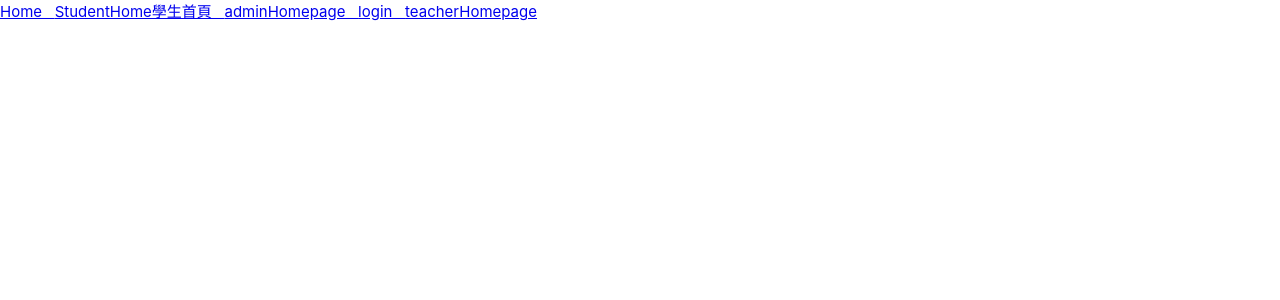
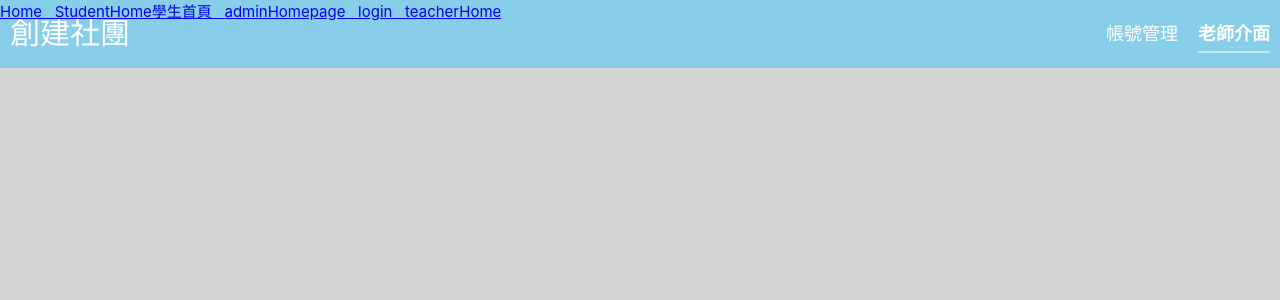
Before and after one commit to Vincent1020/club_Management_System, a Vue app: page /CreateClub in a window 1280 px wide. Shown: the top 300 px of the page. Built offline with nearby package versions, Linux system fonts and the light colour scheme.

Commit message:
2024/7/3 18:06 更新

```diff
--- a/src/App.vue
+++ b/src/App.vue
@@ -10,7 +10,7 @@ import { RouterLink, RouterView } from 'vue-router'
         <RouterLink to="/StudentHome">StudentHome學生首頁&nbsp;&nbsp;&nbsp;</RouterLink>
         <RouterLink to="/adminHomepage">adminHomepage&nbsp;&nbsp;&nbsp;</RouterLink>
         <RouterLink to="/login">login&nbsp;&nbsp;&nbsp;</RouterLink>
-        <RouterLink to="/teacherHomepage">teacherHomepage</RouterLink>
+        <RouterLink to="/teacherHome">teacherHome</RouterLink>
 
       </nav>
     </div>
--- a/src/router/index.js
+++ b/src/router/index.js
@@ -36,9 +36,9 @@ const router = createRouter({
       component: () => import('../views/Login/Verify.vue')
     },
     {
-      path: '/TeacherHomepage',
-      name: 'TeacherHomepage',
-      component: () => import('../views/Teacher/TeacherHomepage.vue')
+      path: '/TeacherHome',
+      name: 'TeacherHome',
+      component: () => import('../views/Teacher/TeacherHome.vue')
     },
     {
       path: '/ClubIntroduction',
@@ -54,6 +54,21 @@ const router = createRouter({
       path: '/LotteryResults',
       name: 'LotteryResults',
       component: () => import('../views/Student/LotteryResults.vue')
+    },
+    {
+      path: '/CreateClub',
+      name: 'CreateClub',
+      component: () => import('../views/Teacher/CreateClub.vue')
+    },
+    {
+      path:'/StudentManage',
+      name:'StudentManage',
+      component: () => import('../views/Teacher/StudentManage.vue')
+    },
+    {
+      path:'/ApplicationItem',
+      name:'ApplicationItem',
+      component: () => import('../views/Teacher/ApplicationItem.vue')
     }
   ]
 })
--- a/src/views/Teacher/CreateClub.vue
+++ b/src/views/Teacher/CreateClub.vue
@@ -1,13 +1,102 @@
-<template>
 
+  <template>
+  <div class="student-home">
+    <!-- 頁面頭部，包括標題和導航欄 -->
+    <header class="header">
+      <h1>創建社團</h1>
+      <nav class="nav">
+        <!-- 帳號管理連結 -->
+        <router-link to="/account-management">帳號管理</router-link>
+        <!-- 當前頁面指示 -->
+        <span class="current-interface">老師介面</span>
+      </nav>
+    </header>
+
+    <!-- 主內容區域 -->
+    <main class="main-content">
+    </main>
+  </div>
 </template>
+
+
 
 <script>
 export default {
 
-}
+  }
 </script>
 
-<style>
+<style scoped lang="scss">
+.student-home {
+  text-align: center; /* 文字置中 */
+  font-family: Arial, sans-serif; /* 設置字體 */
+  height: 100vh;
+  width: 100%;
+  display: flex;
+  flex-direction: column;
 
+
+  .header {
+    background-color: #87CEEB; /* 背景顏色 */
+    padding: 10px; /* 內邊距 */
+    display: flex; /* 使用 flex 布局 */
+    justify-content: space-between; /* 兩端對齊 */
+    align-items: center; /* 垂直置中 */
+    color: white; /* 文字顏色 */
+
+    .nav {
+      display: flex; /* 使用 flex 布局 */
+      gap: 20px; /* 元素間距 */
+
+      a {
+        color: white; /* 連結文字顏色 */
+        text-decoration: none; /* 去除下劃線 */
+        font-size: 18px; /* 字體大小 */
+
+        &:hover {
+          text-decoration: underline; /* 懸停效果 */
+        }
+      }
+
+      .current-interface {
+        position: relative; /* 相對定位 */
+        font-size: 18px; /* 字體大小 */
+        font-weight: bold; /* 字體加粗 */
+        color: white; /* 文字顏色 */
+      }
+
+      .current-interface::after {
+        content: ""; /* 內容為空 */
+        position: absolute; /* 絕對定位 */
+        bottom: -5px; /* 底部距離 */
+        left: 0;
+        right: 0;
+        height: 2px; /* 高度 */
+        background-color: white; /* 背景顏色 */
+        animation: blink 1.5s infinite; /* 應用 blink 動畫 */
+      }
+    }
+  }
+
+
+  /* @keyframes blink 動畫效果，就是顯示現在位於學生介面的動畫效果 */
+  @keyframes blink {
+    0%, 100% {
+      opacity: 1; /* 完全不透明 */
+    }
+    50% {
+      opacity: 0.5; /* 半透明 */
+    }
+  }
+
+  .main-content { /* 就是灰灰的地方，主內容區 */
+    flex: 1; /* 使主內容區域填滿剩餘空間 */
+    display: flex; /* 使用 flex 布局 */
+    justify-content: center; /* 水平居中 */
+    align-items: center; /* 垂直居中 */
+    background-color: #D3D3D3; /* 背景顏色 */
+    width: 100%;
+
+      }
+    }
 </style>
--- a/src/views/Teacher/TeacherHome.vue
+++ b/src/views/Teacher/TeacherHome.vue
@@ -18,12 +18,10 @@
 
     <!-- 主內容區域 -->
     <main class="main-content">
-      <!-- 社團介紹連結 -->
-      <router-link class="option" to="/CreateClub">創建社團</router-link>
+
       <!-- 社團志願連結 -->
       <router-link class="option" to="/StudentManage">管理學生</router-link>
-      <!-- 抽籤結果連結 -->
-      <router-link class="option" to="/ApplicationItem">申請項目</router-link>
+
     </main>
   </div>
 </template>
```
